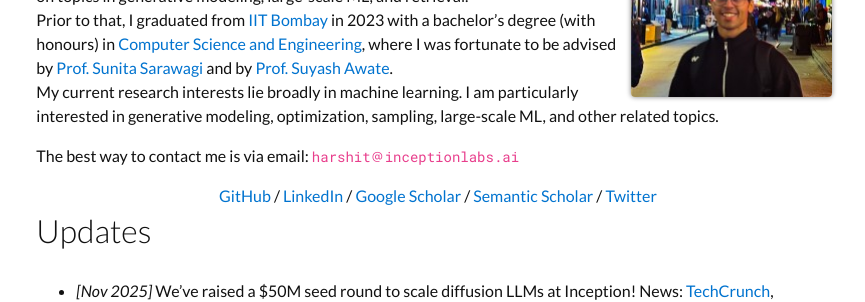
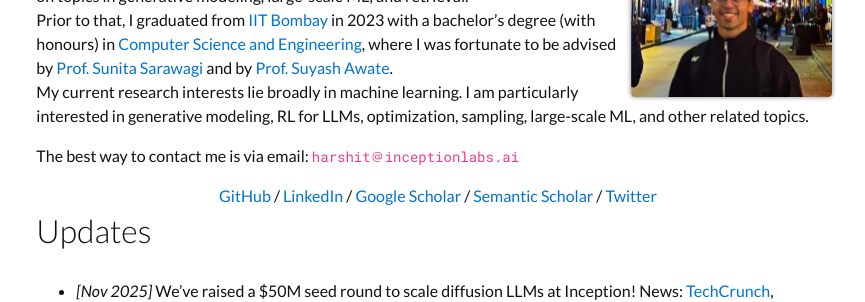
Before and after one commit to hrshtv/hrshtv.github.io, a Jekyll site: the page built from index.html, in a window 1280 px wide. Shown: the part 302-604 px from the top of the page, without its empty margins (202-1067 px from the left). Built offline with Jekyll 4.4.1, drawn with Linux system fonts in a browser that asks for light colours; nearby versions of some CDN libraries.

Commit message:
Update about_content.md

```diff
--- a/_includes/about_content.md
+++ b/_includes/about_content.md
@@ -1,5 +1,5 @@
 I am a Founding ML/Research Engineer at [Inception Labs](https://www.inceptionlabs.ai/), working on diffusion language models with [Prof. Stefano Ermon](https://cs.stanford.edu/~ermon/), [Prof. Aditya Grover](https://aditya-grover.github.io/), and [Prof. Volodymyr Kuleshov](https://www.cs.cornell.edu/~kuleshov/). Previously, I was a Pre-Doctoral Researcher at [Google DeepMind](https://deepmind.google/) in the [Machine Learning and Optimization team](https://research.google/teams/india-research-lab/) (led by [Dr. Prateek Jain](https://www.prateekjain.org/)), where I worked on topics in generative modeling, large-scale ML, and retrieval.
 Prior to that, I graduated from [IIT Bombay](http://www.iitb.ac.in/) in 2023 with a bachelor's degree (with honours) in [Computer Science and Engineering](https://www.cse.iitb.ac.in/), where I was fortunate to be advised by [Prof. Sunita Sarawagi](https://www.cse.iitb.ac.in/~sunita/) and by [Prof. Suyash Awate](https://www.cse.iitb.ac.in/~suyash/).
-My current research interests lie broadly in machine learning. I am particularly interested in generative modeling, optimization, sampling, large-scale ML, and other related topics.
+My current research interests lie broadly in machine learning. I am particularly interested in generative modeling, RL for LLMs, optimization, sampling, large-scale ML, and other related topics.
 
 The best way to contact me is via email: <code>harshit<i class="bi bi-at"></i>inceptionlabs.ai</code>
```
